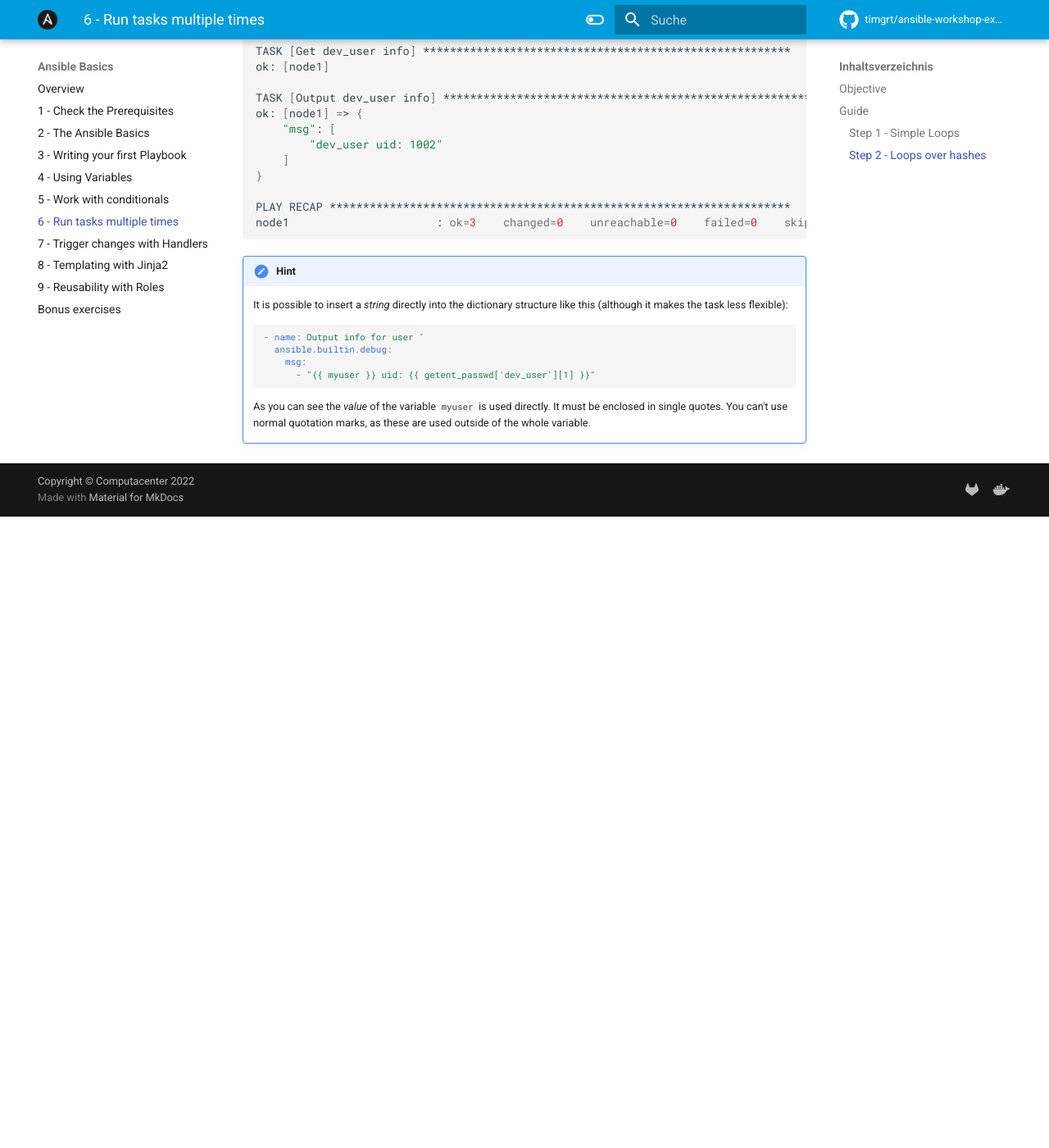
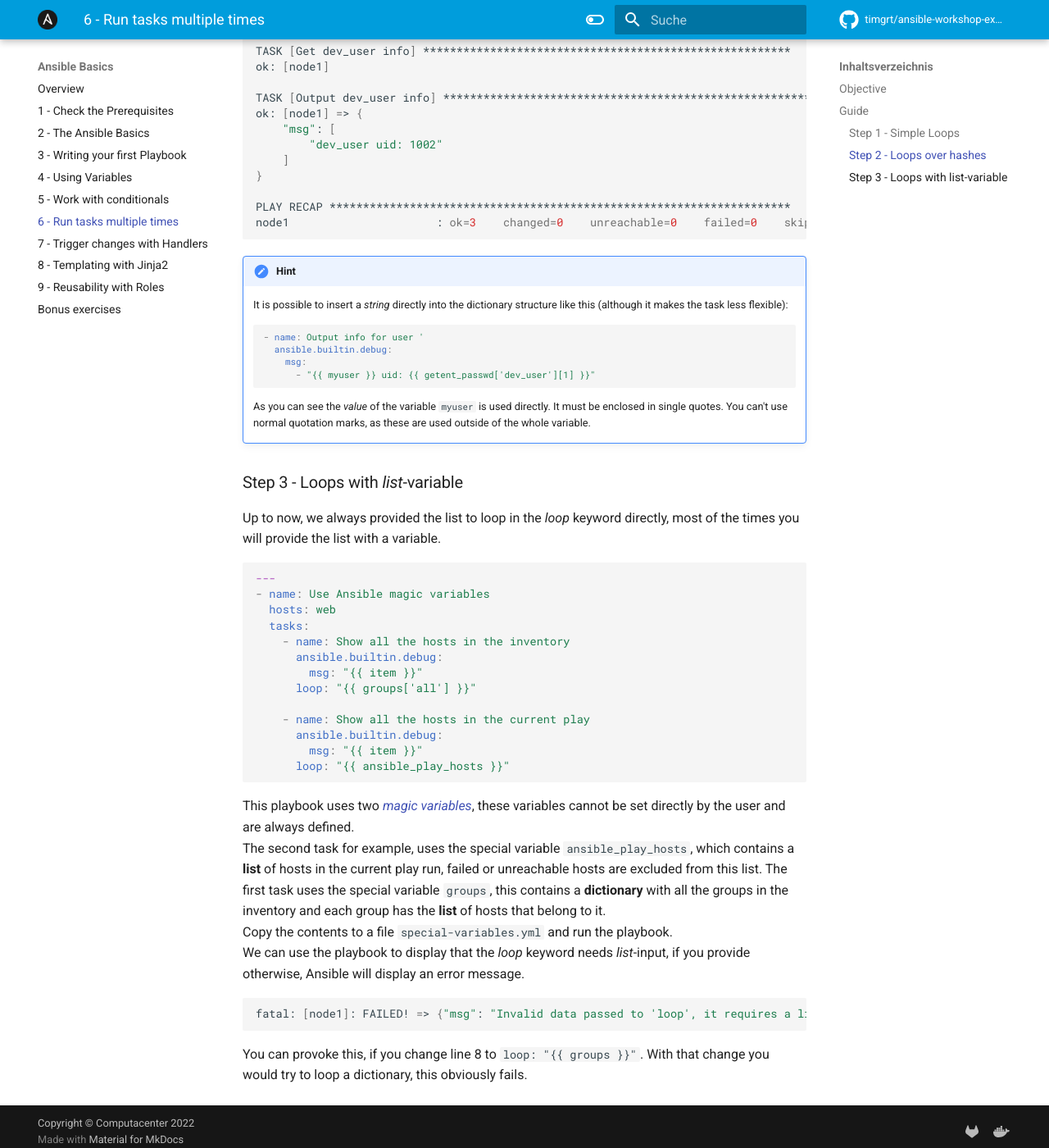
Before and after one commit to TimGrt/Ansible-Workshop-Exercises, an MkDocs documentation site: the page built from docs/ansible-core/ansible-core-loops.md, in a window 1280 px wide and 1400 px high, scrolled down 2850 px. Shown: the whole window at 82% size. Built offline with MkDocs 1.6.1 and Material for MkDocs 9.7.7, drawn with Linux system fonts in a browser that asks for light colours; comment, search, counter and statistics services are not loaded; before the commit the page ends 3480 px from its top, so only the background shows below that.

Commit message:
Added one more step and exercise.

````diff
--- a/docs/ansible-core/ansible-core-loops.md
+++ b/docs/ansible-core/ansible-core-loops.md
@@ -137,3 +137,34 @@
           - "{{ myuser }} uid: {{ getent_passwd['dev_user'][1] }}"
     ```
     As you can see the *value* of the variable `myuser` is used directly. It must be enclosed in single quotes. You can't use normal quotation marks, as these are used outside of the whole variable.
+
+### Step 3 - Loops with *list*-variable
+
+Up to now, we always provided the list to loop in the *loop* keyword directly, most of the times you will provide the list with a variable.
+
+```yaml
+---
+- name: Use Ansible magic variables
+  hosts: web
+  tasks:
+    - name: Show all the hosts in the inventory
+      ansible.builtin.debug:
+        msg: "{{ item }}"
+      loop: "{{ groups['all'] }}"
+
+    - name: Show all the hosts in the current play
+      ansible.builtin.debug:
+        msg: "{{ item }}"
+      loop: "{{ ansible_play_hosts }}"
+```
+
+This playbook uses two *[magic variables](https://docs.ansible.com/ansible/latest/reference_appendices/special_variables.html)*, these variables cannot be set directly by the user and are always defined.
+The second task for example, uses the special variable `ansible_play_hosts`, which contains a **list** of hosts in the current play run, failed or unreachable hosts are excluded from this list. The first task uses the special variable `groups`, this contains a **dictionary** with all the groups in the inventory and each group has the **list** of hosts that belong to it.
+Copy the contents to a file `special-variables.yml` and run the playbook.
+We can use the playbook to display that the *loop* keyword needs *list*-input, if you provide otherwise, Ansible will display an error message.
+
+```bash
+fatal: [node1]: FAILED! => {"msg": "Invalid data passed to 'loop', it requires a list, got this instead: {'all': ['node1', 'node2', 'node3'], 'ungrouped': [], 'web': ['node1', 'node2', 'node3']}. Hint: If you passed a list/dict of just one element, try adding wantlist=True to your lookup invocation or use q/query instead of lookup."}
+```
+
+You can provoke this, if you change line 8 to `loop: "{{ groups }}"`. With that change you would try to loop a dictionary, this obviously fails.
````
